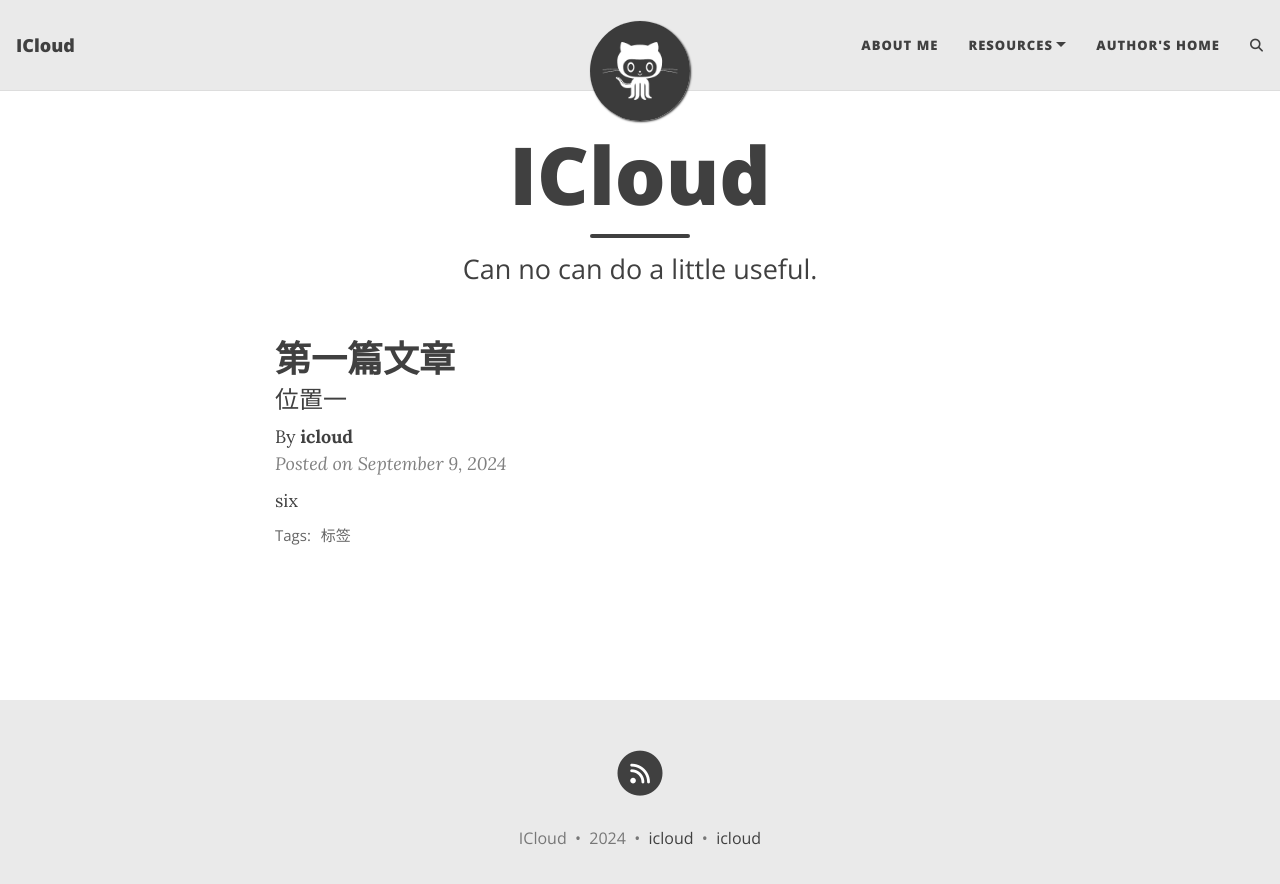
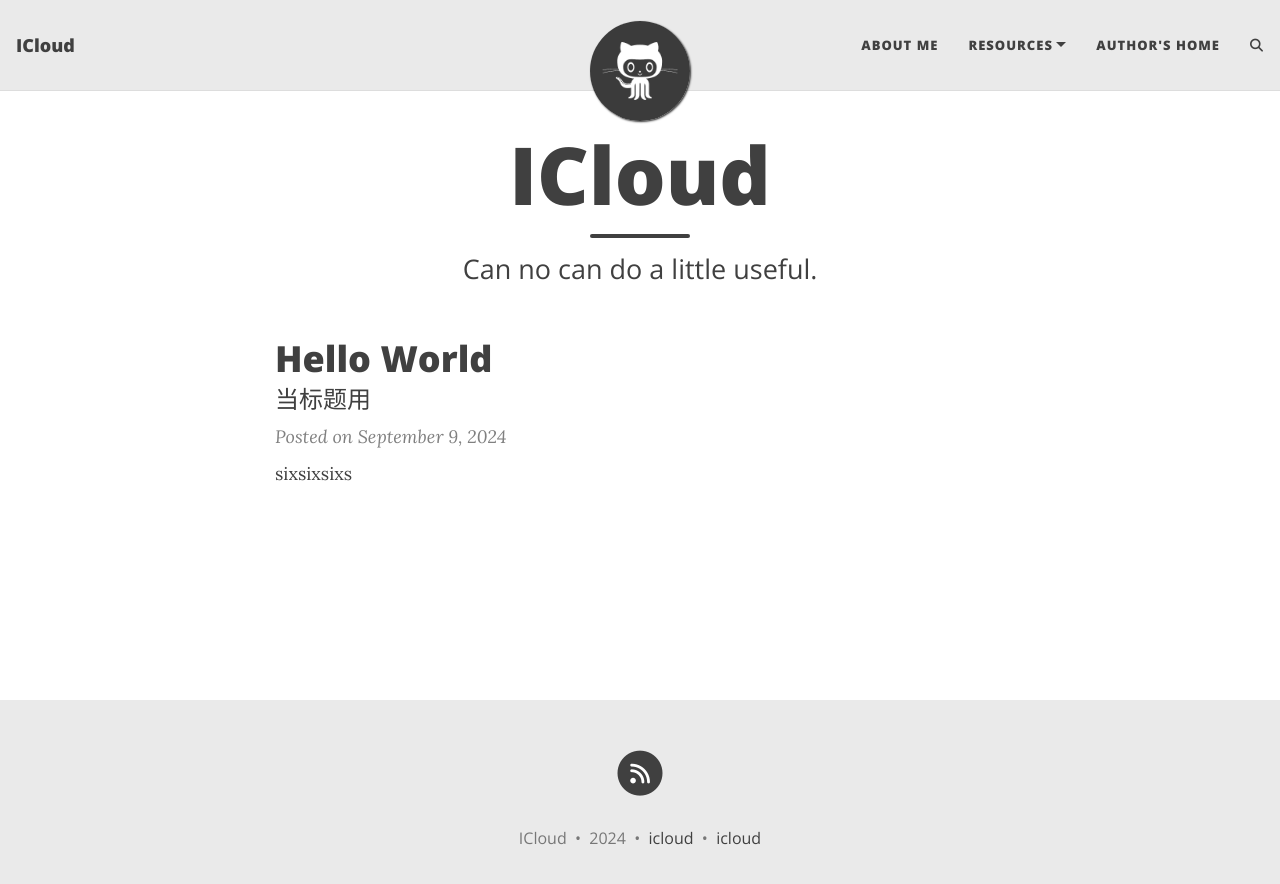
Before and after one commit to CloudLu8/icloud, a Jekyll site: the page built from index.html, in a window 1280 px wide. Shown: the top 884 px of the page. Built offline with Jekyll 4.4.1, drawn with Linux system fonts in a browser that asks for light colours; the list of posts is cut into pages by our own code; comment, search, counter and statistics services are not loaded.

Commit message:
Updated hello-world post

```diff
--- a/_posts/2024-09-09-hello-world.md
+++ b/_posts/2024-09-09-hello-world.md
@@ -1,12 +1,7 @@
 ---
 layout: post
-title: 第一篇文章
-subtitle: 位置一
-gh-repo: daattali/beautiful-jekyll
-gh-badge: [star, fork, follow]
-tags: [标签]
+subtitle: 当标题用
 comments: true
 mathjax: true
-author: icloud
 ---
-six
+sixsixsixs
```
